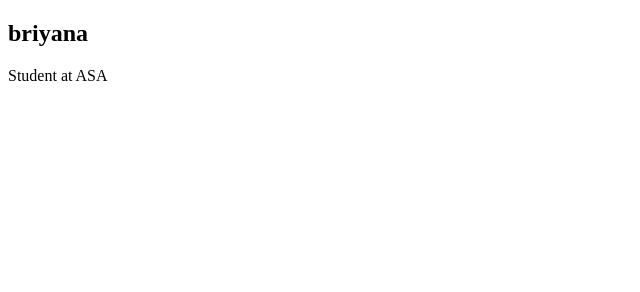
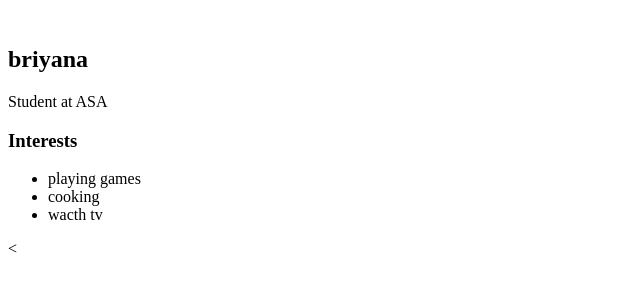
Before and after one commit to Briyanataylor/Briyanataylor.github.io, a plain HTML site: page index.html in a window 1280 px wide. Shown: the whole page, without its empty margins (0-640 px from the left). Drawn offline with Linux system fonts and the light colour scheme.

```diff
--- a/index.html
+++ b/index.html
@@ -1,42 +1,20 @@
 <!DOCTYPE HTML>
 <html>
+
 <head>
-
+  <title>Briyana's Amazing Website</title>
 </head>
 
 <body>
-
-    </body>
-</html><!DOCTYPE HTML>
-<html>
-    <head>
-      <title>Sheba's Amazing Website</title>
-    </head>
-
-    <body>
-
-    </body>
-</html>
-<div>
-   <body>
-      <!-- Visible HTML elements GO HERE  -->
-   </body>
-   <body>
-      <!-- All content goes here -->
+  <!--All visible content here-->
   <div>
     <nav>
 
     </nav>
-
-          <main>
-
-          </main>
-      </div>
-  </body>
     <main>
       <!-- Sidebar section -->
       <div>
-
+       <img src=""
       </div>
 
       <!-- Content section -->
@@ -44,6 +22,18 @@
         <h2>briyana</h2>
         <p>Student at ASA</p>
         <!-- Interests section -->
-   <div></div>
-  </div> </div>
+        <div>
+          <h3>Interests</h3>
+          <ul>
+            <li>playing games</li>
+            <li>cooking</li>
+            <li>wacth tv</li>
+          </ul>
+        </div>
+      </div>
+
+  </div><
   </main>
+</body>
+
+</html>
```
Lines whose indentation alone changed are shown as unchanged.
